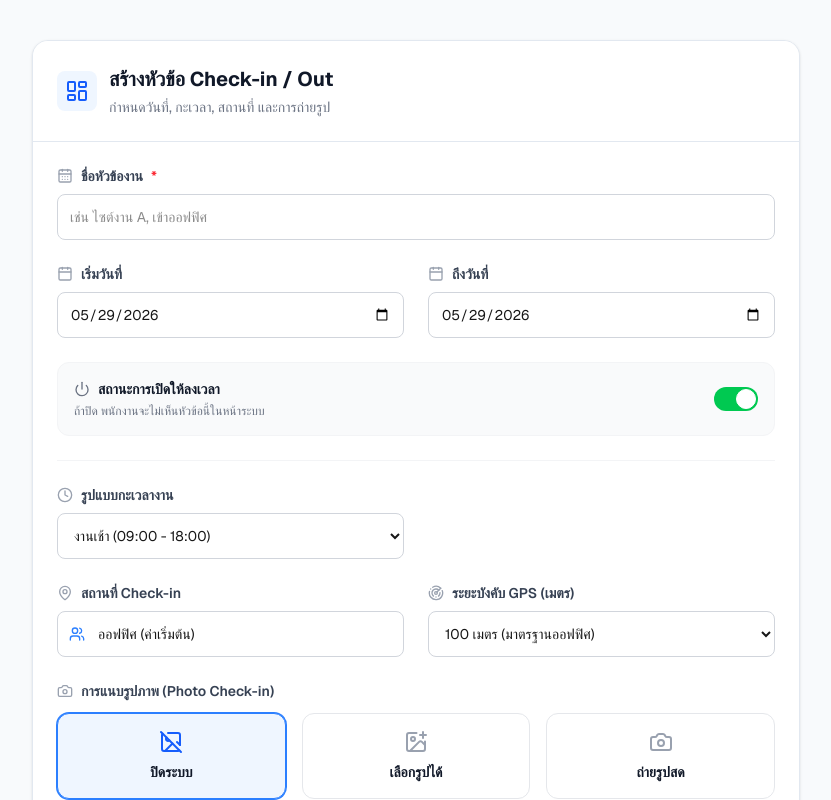
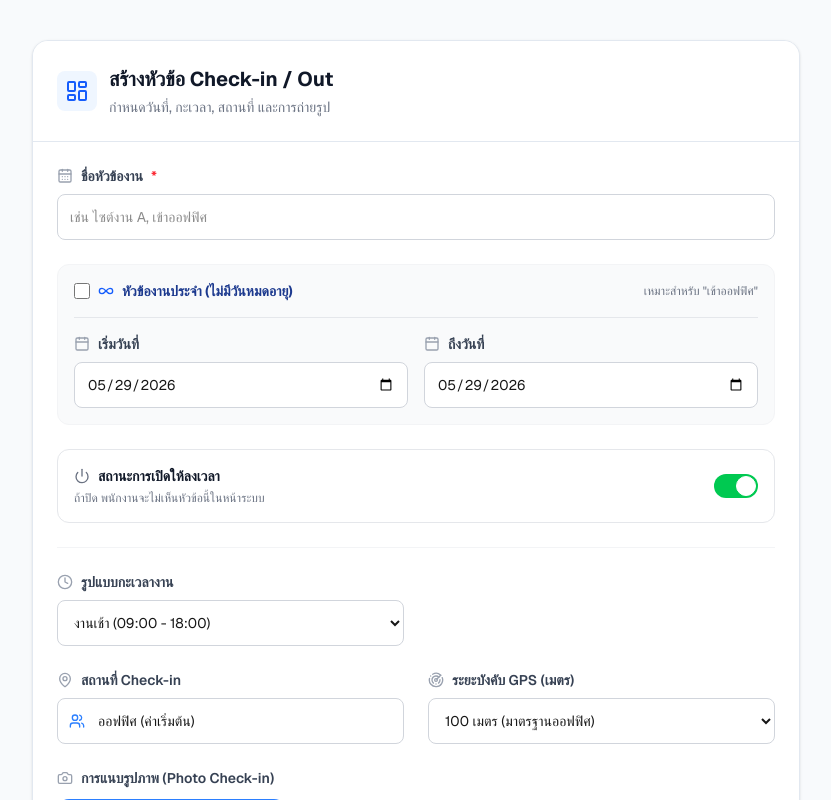
Before and after one commit to stplussystem/stplus-system-bot-calendar, a Next.js app: page /attendance-admin in a window 1280 px wide. Shown: the top 800 px of the page, without its empty margins (224-1055 px from the left). Built offline with nearby package versions, Linux system fonts and the light colour scheme; no server answers; the database is empty.

Commit message:
add permanent topic checkbox for office checkin

```diff
--- a/app/attendance-admin/page.tsx
+++ b/app/attendance-admin/page.tsx
@@ -18,6 +18,7 @@ import {
   Edit,
   Power,
   Calendar,
+  Infinity,
 } from "lucide-react";
 
 const supabase = createClient(
@@ -33,10 +34,9 @@ export default function AttendanceAdminPage() {
     title: "",
     message: "",
   });
-  const [topics, setTopics] = useState<any[]>([]); // เก็บรายการหัวข้อทั้งหมด
-  const [editingId, setEditingId] = useState<string | null>(null); // จำว่ากำลังแก้ไข ID ไหนอยู่
+  const [topics, setTopics] = useState<any[]>([]);
+  const [editingId, setEditingId] = useState<string | null>(null);
 
-  // 🌟 ฟอร์มข้อมูล (เพิ่ม start_date, end_date, is_active)
   const [formData, setFormData] = useState({
     title: "",
     shift_type: "morning",
@@ -54,7 +54,6 @@ export default function AttendanceAdminPage() {
     fetchTopics();
   }, []);
 
-  // 📥 โหลดข้อมูลรายการหัวข้อทั้งหมด
   const fetchTopics = async () => {
     const { data, error } = await supabase
       .from("attendance_topics")
@@ -83,7 +82,6 @@ export default function AttendanceAdminPage() {
     });
   };
 
-  // ✏️ เมื่อกดปุ่มแก้ไขในตาราง
   const handleEditClick = (topic: any) => {
     setEditingId(topic.id);
     setFormData({
@@ -98,10 +96,9 @@ export default function AttendanceAdminPage() {
       end_date: topic.end_date,
       is_active: topic.is_active,
     });
-    window.scrollTo({ top: 0, behavior: "smooth" }); // เลื่อนจอกลับขึ้นไปที่ฟอร์ม
+    window.scrollTo({ top: 0, behavior: "smooth" });
   };
 
-  // 💾 บันทึกข้อมูล (แยกเป็น สร้างใหม่ vs อัปเดตของเดิม)
   const handleSubmit = async (e: React.FormEvent) => {
     e.preventDefault();
     setLoading(true);
@@ -123,7 +120,6 @@ export default function AttendanceAdminPage() {
       };
 
       if (editingId) {
-        // อัปเดตข้อมูลเดิม
         const { error } = await supabase
           .from("attendance_topics")
           .update(payload)
@@ -136,7 +132,6 @@ export default function AttendanceAdminPage() {
           message: `ต่ออายุ/แก้ไขหัวข้อเรียบร้อยแล้ว`,
         });
       } else {
-        // สร้างใหม่
         const { error } = await supabase
           .from("attendance_topics")
           .insert([payload]);
@@ -149,7 +144,6 @@ export default function AttendanceAdminPage() {
         });
       }
 
-      // ล้างฟอร์มและโหลดข้อมูลใหม่
       setEditingId(null);
       setFormData({ ...formData, title: "", is_active: true });
       fetchTopics();
@@ -167,9 +161,11 @@ export default function AttendanceAdminPage() {
 
   const closeModal = () => setModal({ ...modal, isOpen: false });
 
+  // 🌟 เช็คว่าเป็นงานแบบไม่มีวันหมดอายุหรือไม่
+  const isPermanent = formData.end_date === "2099-12-31";
+
   return (
     <div className="min-h-screen bg-[#f8fafc] p-6 flex flex-col items-center pt-10 font-sans relative pb-20">
-      {/* 🌟 Custom Pop-up Modal */}
       {modal.isOpen && (
         <div className="fixed inset-0 z-50 flex items-center justify-center p-4 bg-gray-900/40 backdrop-blur-sm">
           <div className="bg-white rounded-2xl shadow-xl w-full max-w-sm overflow-hidden animate-in zoom-in-95 duration-200">
@@ -204,7 +200,7 @@ export default function AttendanceAdminPage() {
         </div>
       )}
 
-      {/* ================= แบบฟอร์มสร้าง / แก้ไข ================= */}
+      {/* ================= แบบฟอร์ม ================= */}
       <div className="bg-white max-w-3xl w-full rounded-2xl shadow-sm border border-[#e2e8f0] overflow-hidden mb-8 relative">
         {editingId && (
           <div className="absolute top-0 right-0 bg-amber-500 text-white text-xs font-bold px-4 py-1 rounded-bl-xl shadow-sm animate-pulse">
@@ -233,8 +229,7 @@ export default function AttendanceAdminPage() {
         </div>
 
         <form onSubmit={handleSubmit} className="p-6 space-y-6">
-          <div className="grid grid-cols-1 md:grid-cols-2 gap-6">
-            <div className="md:col-span-2">
+          <div>
             <label className="flex items-center gap-2 text-sm font-semibold text-gray-700 mb-2">
               <CalendarDays className="h-4 w-4 text-gray-400" /> ชื่อหัวข้องาน{" "}
               <span className="text-red-500">*</span>
@@ -251,7 +246,34 @@ export default function AttendanceAdminPage() {
             />
           </div>
 
-            {/* 🌟 เพิ่มระบบวันที่ */}
+          {/* 🌟 ระบบวันที่ + ปุ่มไม่มีวันหมดอายุ */}
+          <div className="bg-gray-50 p-4 rounded-xl border border-gray-100">
+            <div className="flex items-center justify-between mb-4 pb-4 border-b border-gray-200">
+              <label className="flex items-center gap-2 text-sm font-bold text-blue-900 cursor-pointer select-none">
+                <input
+                  type="checkbox"
+                  className="w-4 h-4 text-blue-600 rounded border-gray-300 cursor-pointer"
+                  checked={isPermanent}
+                  onChange={(e) => {
+                    if (e.target.checked) {
+                      setFormData({ ...formData, end_date: "2099-12-31" });
+                    } else {
+                      setFormData({
+                        ...formData,
+                        end_date: formData.start_date,
+                      });
+                    }
+                  }}
+                />
+                <Infinity className="h-4 w-4 text-blue-600" />
+                หัวข้องานประจำ (ไม่มีวันหมดอายุ)
+              </label>
+              <span className="text-xs text-gray-500 hidden md:block">
+                เหมาะสำหรับ "เข้าออฟฟิศ"
+              </span>
+            </div>
+
+            <div className="grid grid-cols-1 md:grid-cols-2 gap-4">
               <div>
                 <label className="flex items-center gap-2 text-sm font-semibold text-gray-700 mb-2">
                   <Calendar className="h-4 w-4 text-gray-400" /> เริ่มวันที่
@@ -259,7 +281,7 @@ export default function AttendanceAdminPage() {
                 <input
                   type="date"
                   required
-                className="w-full border border-gray-300 rounded-lg p-3 text-sm focus:ring-2 focus:ring-blue-500 outline-none"
+                  className="w-full border border-gray-300 rounded-lg p-3 text-sm focus:ring-2 focus:ring-blue-500 outline-none bg-white"
                   value={formData.start_date}
                   onChange={(e) =>
                     setFormData({ ...formData, start_date: e.target.value })
@@ -267,23 +289,31 @@ export default function AttendanceAdminPage() {
                 />
               </div>
               <div>
-              <label className="flex items-center gap-2 text-sm font-semibold text-gray-700 mb-2">
+                <label
+                  className={`flex items-center gap-2 text-sm font-semibold mb-2 ${isPermanent ? "text-gray-400" : "text-gray-700"}`}
+                >
                   <Calendar className="h-4 w-4 text-gray-400" /> ถึงวันที่
                 </label>
+                {isPermanent ? (
+                  <div className="w-full border border-gray-200 bg-gray-100 rounded-lg p-3 text-sm text-gray-500 font-semibold flex items-center justify-center">
+                    ไม่มีกำหนด (2099)
+                  </div>
+                ) : (
                   <input
                     type="date"
                     required
-                className="w-full border border-gray-300 rounded-lg p-3 text-sm focus:ring-2 focus:ring-blue-500 outline-none"
+                    className="w-full border border-gray-300 rounded-lg p-3 text-sm focus:ring-2 focus:ring-blue-500 outline-none bg-white"
                     value={formData.end_date}
                     onChange={(e) =>
                       setFormData({ ...formData, end_date: e.target.value })
                     }
                   />
+                )}
+              </div>
             </div>
           </div>
 
-          {/* สวิตช์ เปิด/ปิด การใช้งาน */}
-          <div className="flex items-center justify-between bg-gray-50 p-4 rounded-xl border border-gray-100">
+          <div className="flex items-center justify-between bg-white p-4 rounded-xl border border-gray-200">
             <div>
               <p className="text-sm font-bold text-gray-900 flex items-center gap-2">
                 <Power className="h-4 w-4 text-gray-500" />{" "}
@@ -413,7 +443,6 @@ export default function AttendanceAdminPage() {
               Check-in)
             </label>
             <div className="grid grid-cols-1 md:grid-cols-3 gap-4">
-              {/* ย่อส่วน Code UI เดิม */}
               <label
                 className={`border p-4 rounded-xl cursor-pointer flex flex-col items-center text-center ${formData.photo_mode === "none" ? "border-blue-500 bg-blue-50 ring-1 ring-blue-500" : "border-gray-200 hover:bg-gray-50"}`}
               >
@@ -522,7 +551,7 @@ export default function AttendanceAdminPage() {
               {topics.map((topic) => (
                 <div
                   key={topic.id}
-                  className="p-5 flex items-center justify-between hover:bg-gray-50 transition-colors"
+                  className="p-5 flex flex-col md:flex-row md:items-center justify-between hover:bg-gray-50 transition-colors gap-4"
                 >
                   <div>
                     <div className="flex items-center gap-2 mb-1">
@@ -530,24 +559,35 @@ export default function AttendanceAdminPage() {
                         className={`w-2.5 h-2.5 rounded-full ${topic.is_active ? "bg-green-500" : "bg-gray-300"}`}
                       ></span>
                       <h3 className="font-bold text-gray-900">{topic.title}</h3>
+                      {topic.end_date === "2099-12-31" && (
+                        <span className="bg-blue-100 text-blue-700 text-[10px] font-bold px-2 py-0.5 rounded-full ml-2 border border-blue-200">
+                          ประจำ
+                        </span>
+                      )}
                     </div>
-                    <div className="text-xs text-gray-500 flex items-center gap-4">
+                    <div className="text-xs text-gray-500 flex flex-wrap items-center gap-x-4 gap-y-2 mt-2">
                       <span className="flex items-center gap-1">
-                        <Calendar className="h-3 w-3" /> {topic.start_date} ถึง{" "}
-                        {topic.end_date}
+                        <Calendar className="h-3 w-3" />
+                        {topic.end_date === "2099-12-31"
+                          ? "ไม่มีวันหมดอายุ"
+                          : `${topic.start_date} ถึง ${topic.end_date}`}
                       </span>
                       <span className="flex items-center gap-1">
                         <Clock className="h-3 w-3" />{" "}
                         {topic.start_time.substring(0, 5)} -{" "}
-                        {topic.end_time.substring(0, 5)}
+                        {topic.end_time.substring(0, 5)} น.
+                      </span>
+                      <span className="flex items-center gap-1">
+                        <MapPin className="h-3 w-3" /> {topic.location_type} (
+                        {topic.radius_meters}m)
                       </span>
                     </div>
                   </div>
                   <button
                     onClick={() => handleEditClick(topic)}
-                    className="bg-white border border-gray-200 text-gray-700 hover:border-blue-500 hover:text-blue-600 p-2 rounded-lg flex items-center gap-2 text-sm font-semibold transition-all shadow-sm"
+                    className="shrink-0 bg-white border border-gray-200 text-gray-700 hover:border-blue-500 hover:text-blue-600 px-4 py-2 rounded-lg flex items-center justify-center gap-2 text-sm font-semibold transition-all shadow-sm w-full md:w-auto"
                   >
-                    <Edit className="h-4 w-4" /> แก้ไข / ต่ออายุ
+                    <Edit className="h-4 w-4" /> แก้ไข / ดูข้อมูล
                   </button>
                 </div>
               ))}
```
Lines whose indentation alone changed are shown as unchanged.
